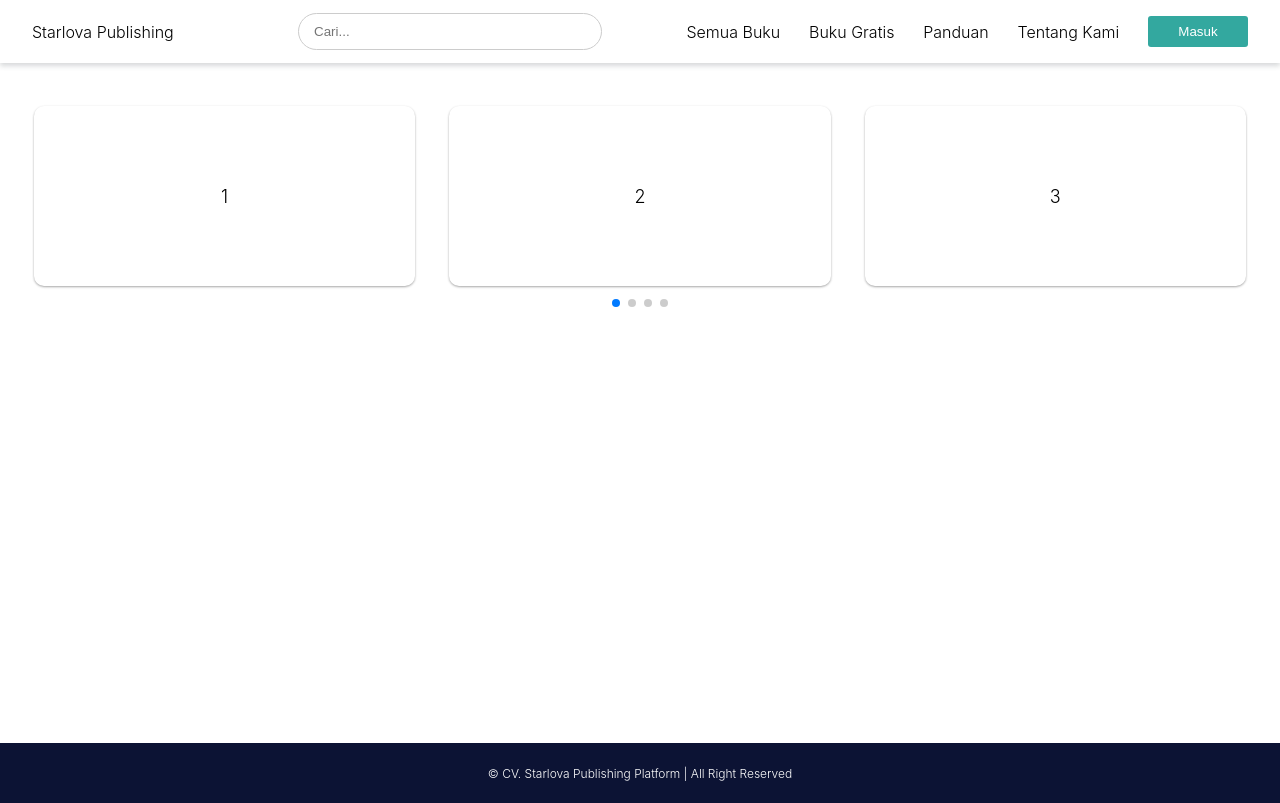
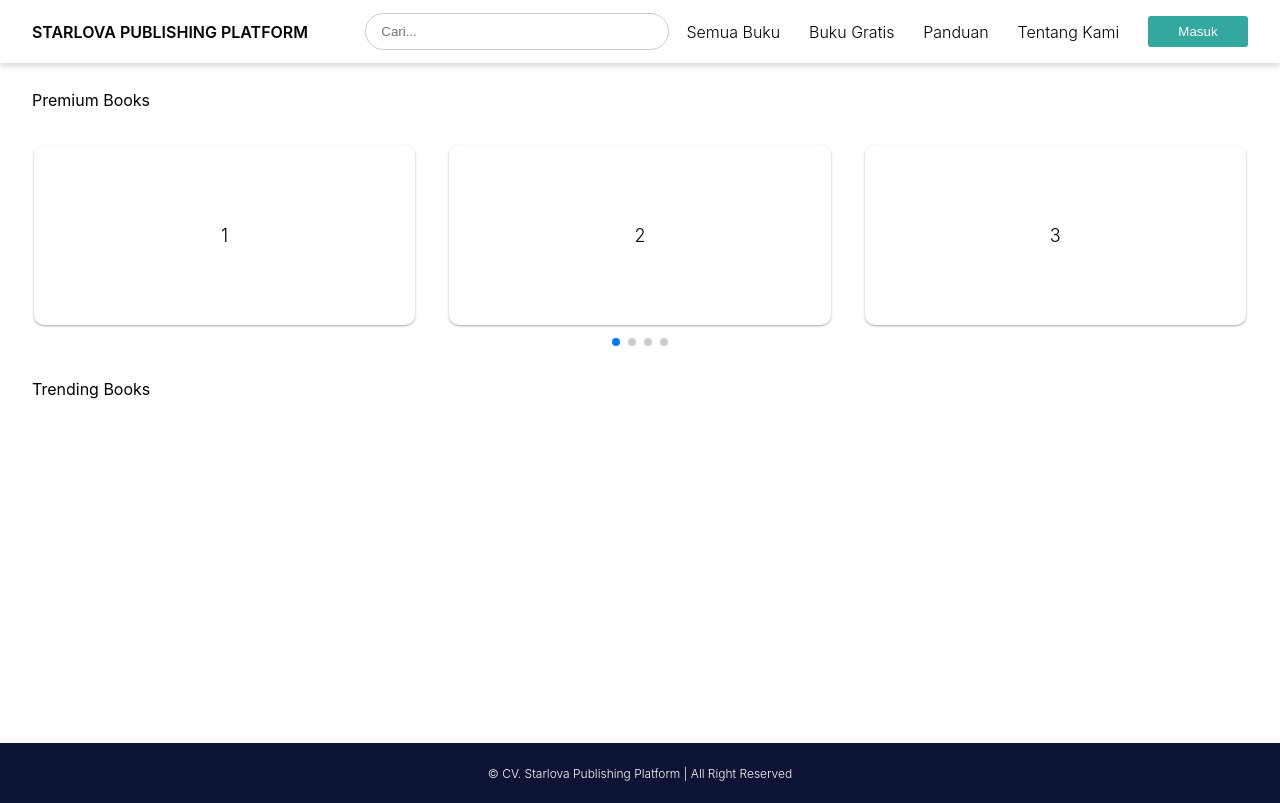
Before and after one commit to snipkode/Book, a Next.js app: page / in a window 1280 px wide. Built offline with nearby package versions, Linux system fonts and the light colour scheme.

Commit message:
update style home

```diff
--- a/components/Footer/footer.module.css
+++ b/components/Footer/footer.module.css
@@ -9,4 +9,6 @@
     align-items: center;
     font-size: 12px;
     font-weight: 300;
+    position: sticky;
+    position: -webkit-sticky;
 }
--- a/components/Header/index.js
+++ b/components/Header/index.js
@@ -5,7 +5,7 @@ export default function Header() {
         <header>
             <div className={styles["header-menu"]}>
                 <div className="logo">
-                    Starlova Publishing
+                    Starlova Publishing Platform
                 </div>
                 <div className={styles["form-input"]}>
                     <input type="text" placeholder="Cari..." />
--- a/pages/index.js
+++ b/pages/index.js
@@ -6,8 +6,14 @@ export default function Home() {
   return (
     <Layout title="Home | Starlova Publishing">
        <div className="content">
+         <div className="section">
+           <h4>Premium Books</h4>
+         </div>
          <div className="banner">
            <Swiper />
+         </div>
+         <div className="section">
+           <h4>Trending Books</h4>
          </div>
        </div>
     </Layout>
--- a/styles/globals.css
+++ b/styles/globals.css
@@ -29,9 +29,18 @@ a {
   padding: 0.5rem 2rem;
 }
 
+.section > h4 {
+  font-weight: 400;
+  margin: 1.2rem 0.5rem 0 0;
+}
+
 .swiper {
   width: 100%;
   height: 250px;
+}
+.logo {
+  font-weight: 600;
+  text-transform: uppercase;
 }
 
 .slider-unggulan {
```
